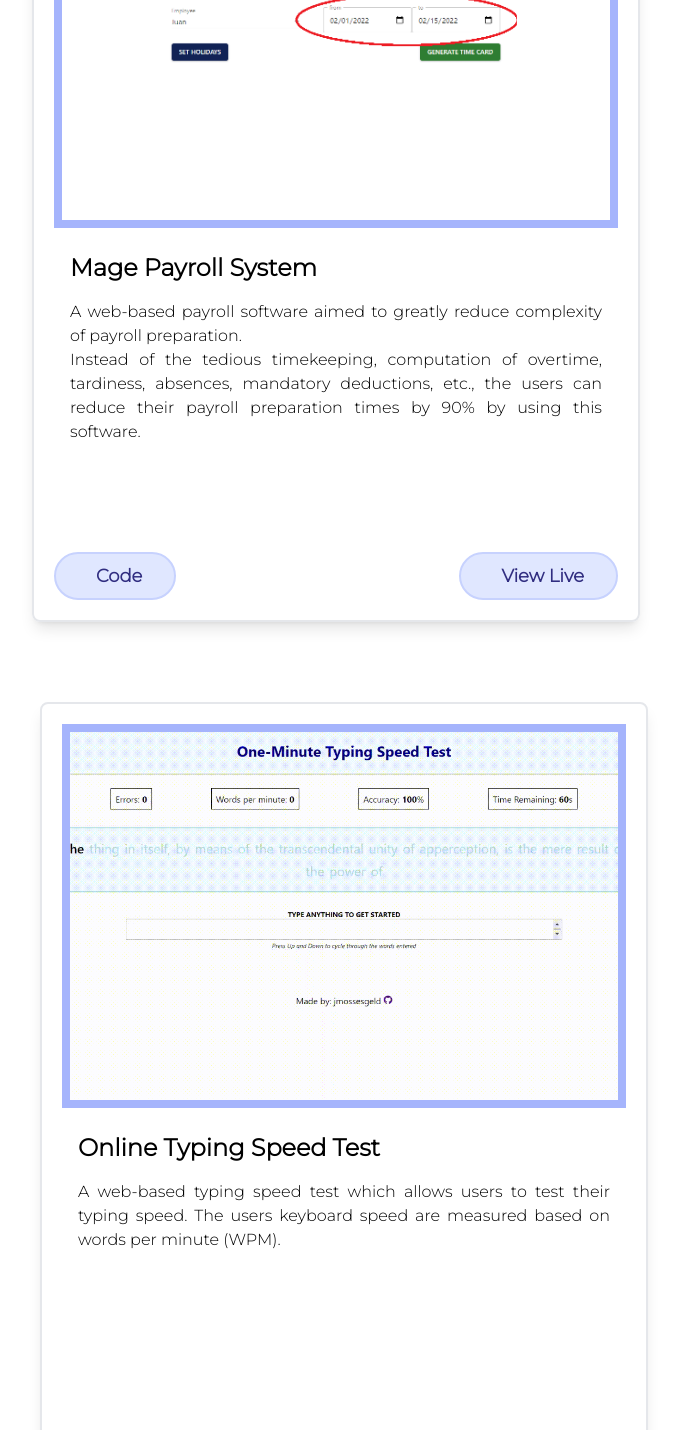
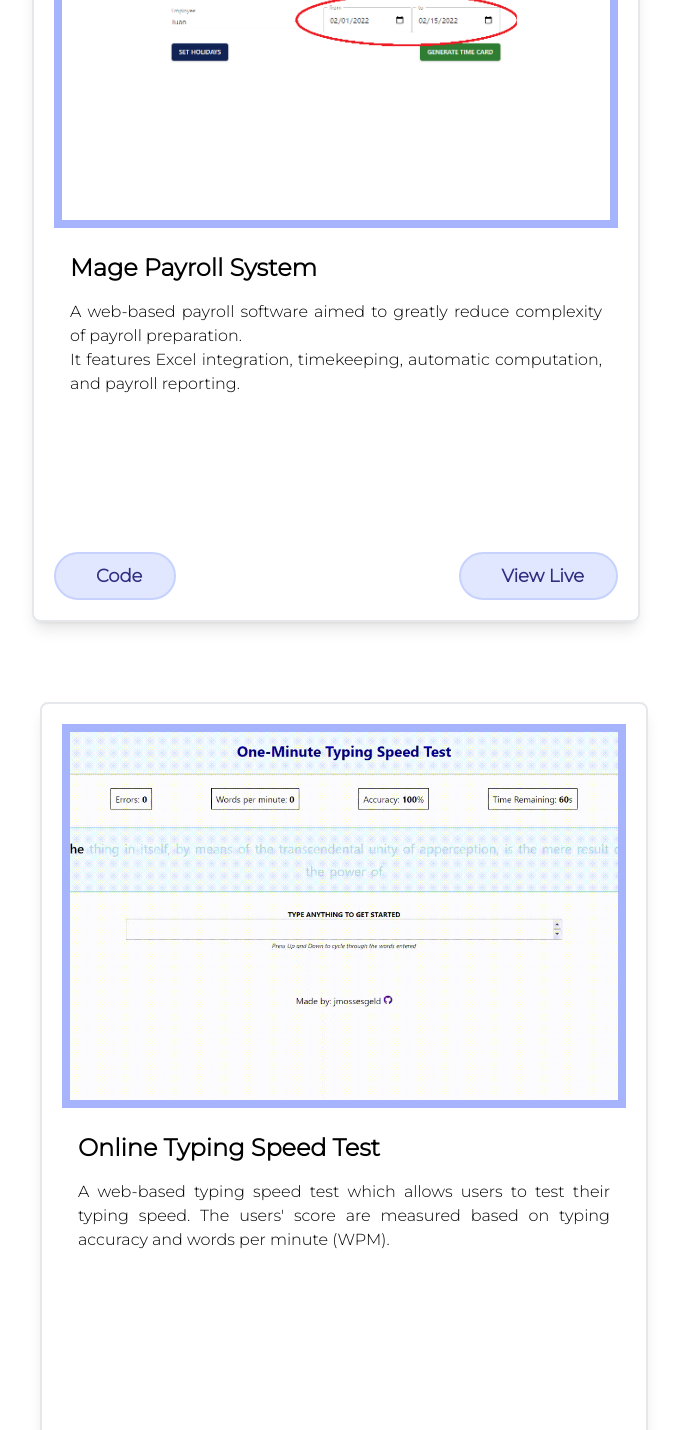
Before and after one commit to jmossesgeld/jmossesgeld-site, a Next.js app: page / in a window 1280 px wide. Shown: the part 4090-5520 px from the top of the page, without its empty margins (304-983 px from the left). Built offline with nearby package versions, Linux system fonts and the light colour scheme.

Commit message:
change project description

```diff
--- a/components/contacts.tsx
+++ b/components/contacts.tsx
@@ -17,6 +17,7 @@ export default function Contacts() {
       setCopy("copy email");
     }, 3000);
   };
+
 
   return (
     <div id="contact" className={"bg-violet-600 p-5 h-screen flex flex-col justify-center"}>
--- a/components/projects.tsx
+++ b/components/projects.tsx
@@ -13,9 +13,7 @@ export default function Projects() {
               A web-based payroll software aimed to greatly reduce complexity of payroll
               preparation.
               <br />
-              Instead of the tedious timekeeping, computation of overtime, tardiness, absences,
-              mandatory deductions, etc., the users can reduce their payroll preparation times by
-              90% by using this software.
+              It features Excel integration, timekeeping, automatic computation, and payroll reporting.
             </p>
           }
           codeLink="https://github.com/jmossesgeld/ph-payroll-manager"
@@ -24,8 +22,8 @@ export default function Projects() {
         <Project
           src="/images/typing.gif"
           title="Online Typing Speed Test"
-          description="A web-based typing speed test which allows users to test their typing speed. The users keyboard speed are
-          measured based on words per minute (WPM)."
+          description="A web-based typing speed test which allows users to test their typing speed. The users' score are
+          measured based on typing accuracy and words per minute (WPM)."
           codeLink="https://github.com/jmossesgeld/react-typing-speed"
           liveLink="http://react-typing-speed.herokuapp.com/"
         />
```
